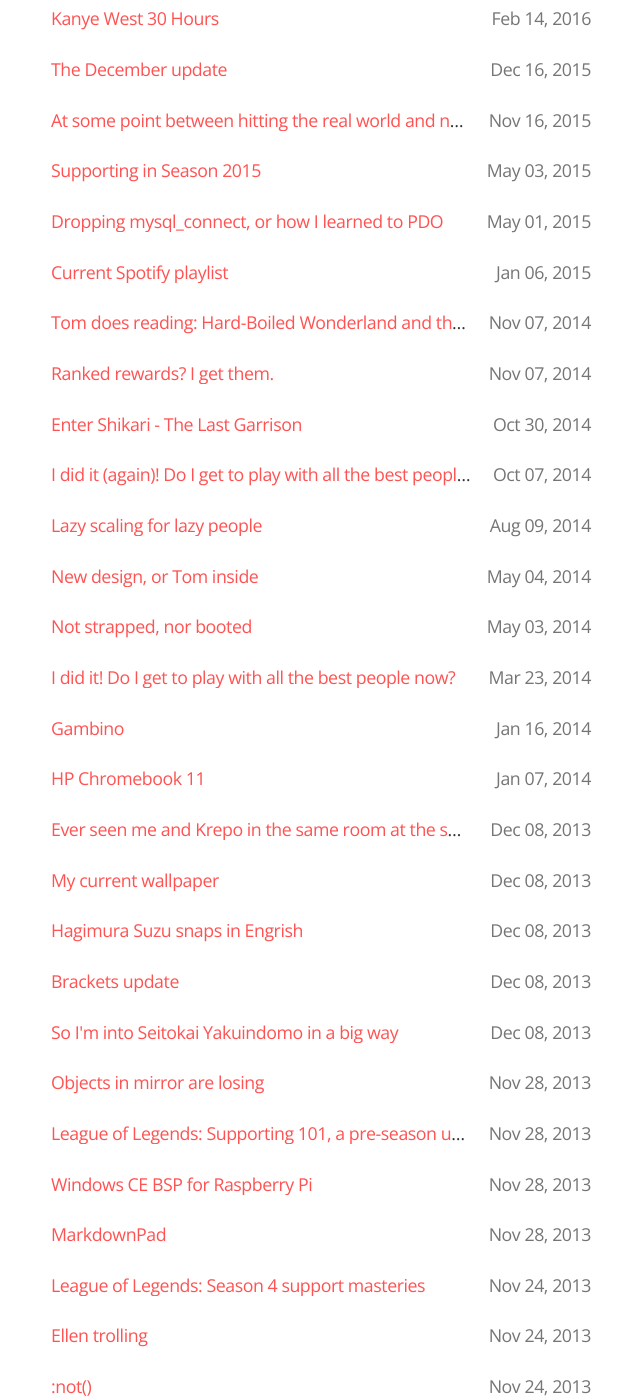
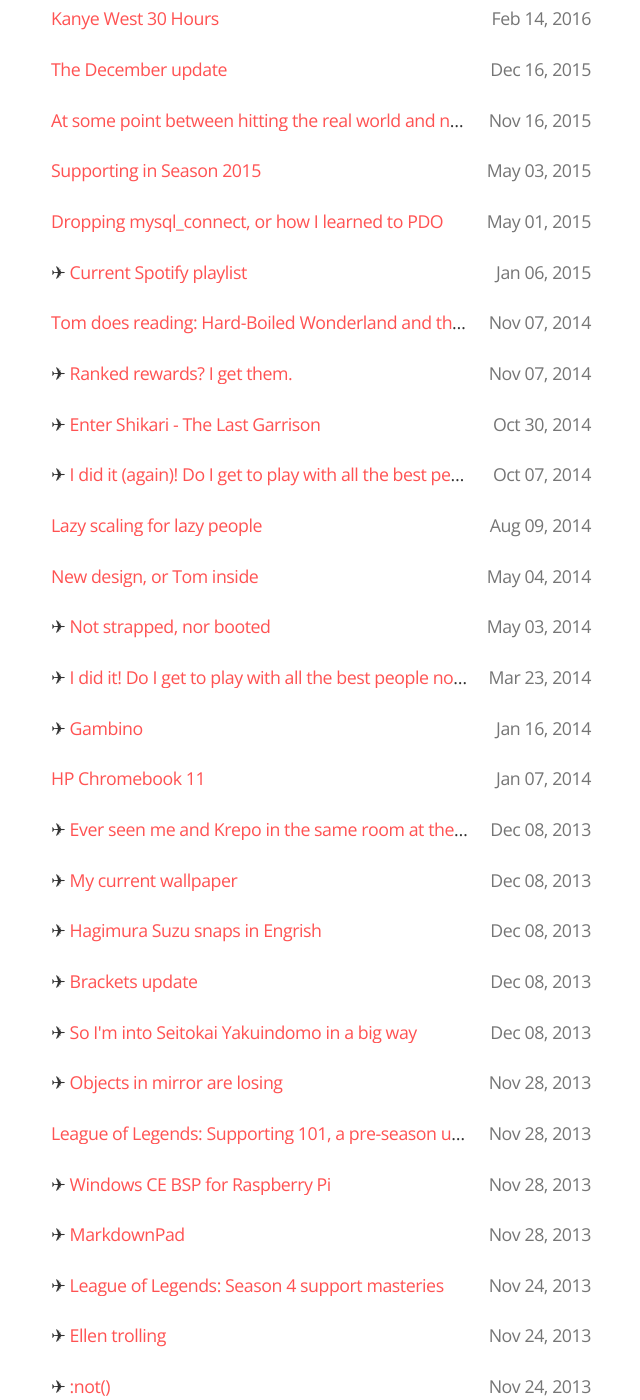
Before and after one commit to tomchatting/tomchatting.github.io, a Jekyll site: the page built from index.html, in a window 1280 px wide and 1400 px high, scrolled down 537 px. Shown: the whole window, without its empty margins (319-959 px from the left). Built offline with Jekyll 4.4.1, drawn with Linux system fonts in a browser that asks for light colours; the list of posts is cut into pages by our own code.

Commit message:
External links now go straight to the sites
* Added ✈ to show that shit

```diff
--- a/index.html
+++ b/index.html
@@ -9,7 +9,7 @@
 <ul class=list>
   <li class=list-item>
     <div class=list-timestamp><time>{{ post.date | date: "%b %d, %Y" }}</time></div>
-    <div class=list-truncate><a href={{ post.url }}>{{ post.title }}</a></div>
+    <div class=list-truncate>{% if post.link %}✈ {% endif %}<a href={% if post.link %}{{ post.link }}{% else %}{{ post.url }}{% endif %}>{{ post.title }}</a></div>
   </li>
 </ul>
 
```
Also changed, not shown: _posts/2013-11-24-css-now.markdown (line endings or trailing spaces), _posts/2013-11-28-markdown-pad.markdown (line endings or trailing spaces).
